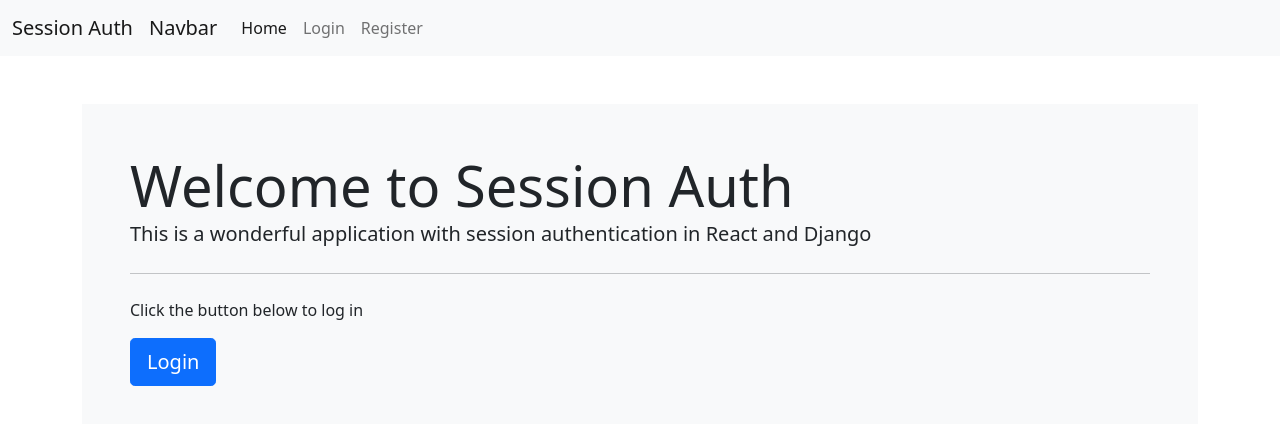
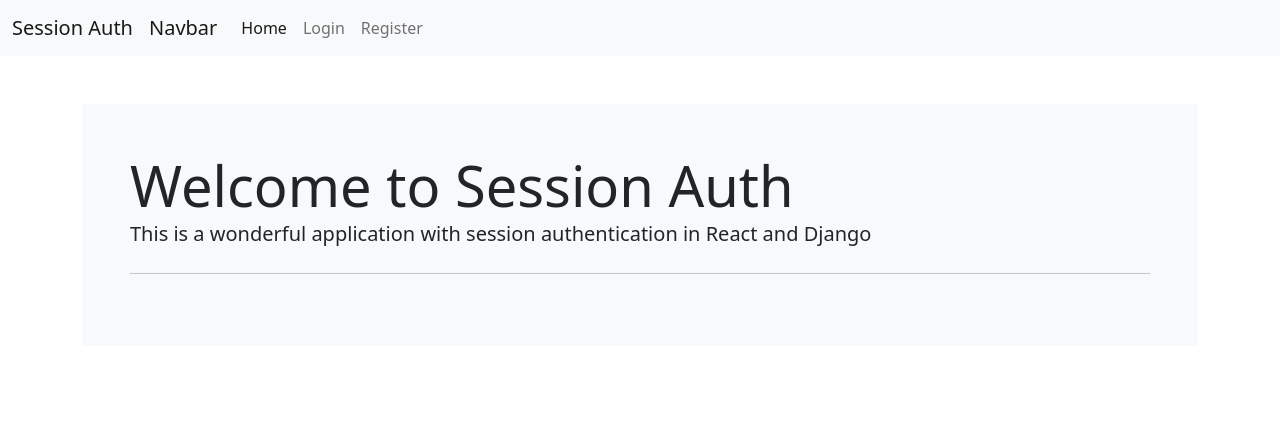
Before and after one commit to davisantosr/django_react_session_authentication, a React (Create React App) app in the folder frontend/: page / in a window 1280 px wide. Shown: the top 424 px of the page. Built offline with nearby package versions, Linux system fonts and the light colour scheme; the HTML template or start-up script is replaced by a standard one.

Commit message:
remove login button from dashboard

```diff
--- a/frontend/src/containers/home/Home.js
+++ b/frontend/src/containers/home/Home.js
@@ -11,10 +11,10 @@ const Home = () => (
         This is a wonderful application with session authentication in React and Django
       </p>
       <hr className='my-4' />
-      <p> Click the button below to log in</p>
-      <Link className='btn btn-primary btn-lg' to='/login'>
+      {/* <p> Click the button below to log in</p> */}
+      {/* <Link className='btn btn-primary btn-lg' to='/login'>
         Login
-      </Link>
+      </Link> */}
 
     </div>
   </div>
```
Also changed, not shown: 1 other file (tests, documents, lock files or other folders).
